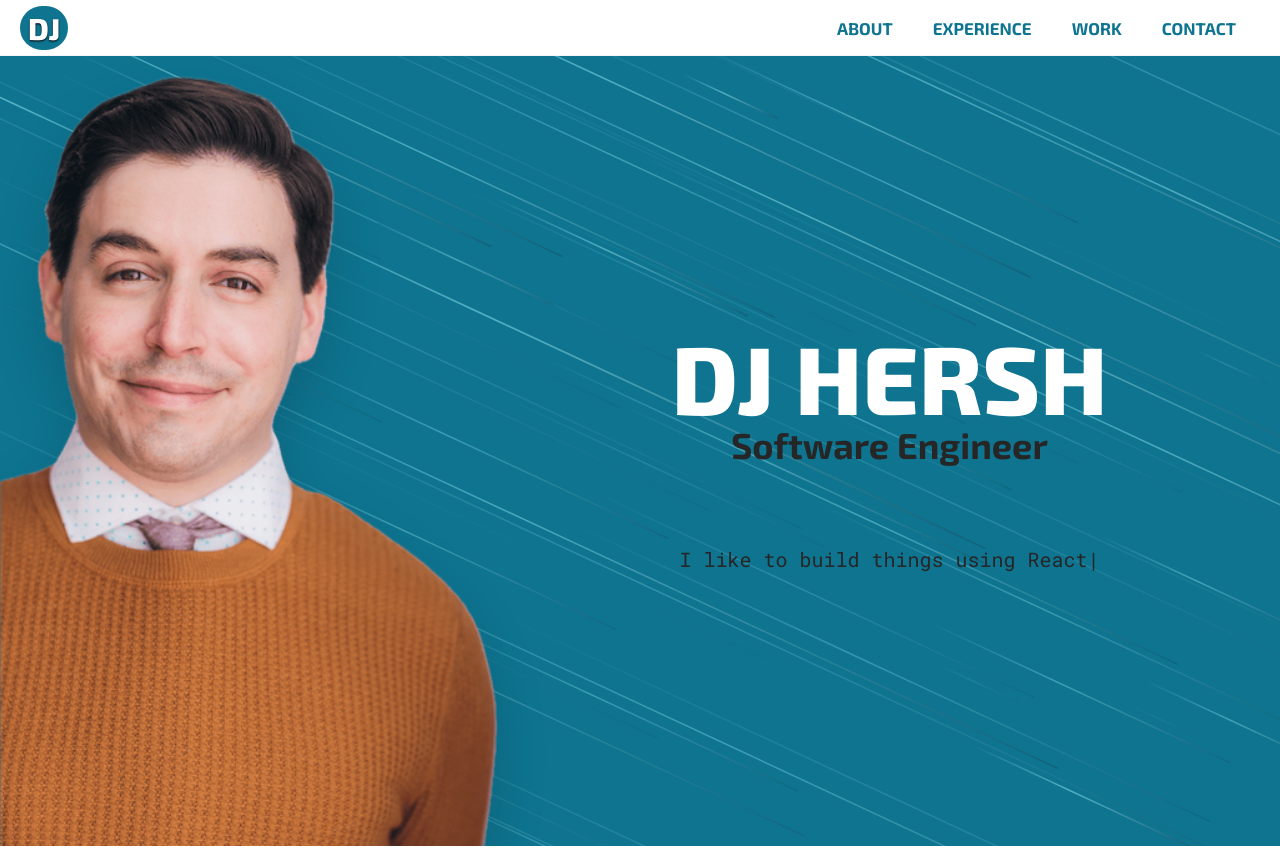
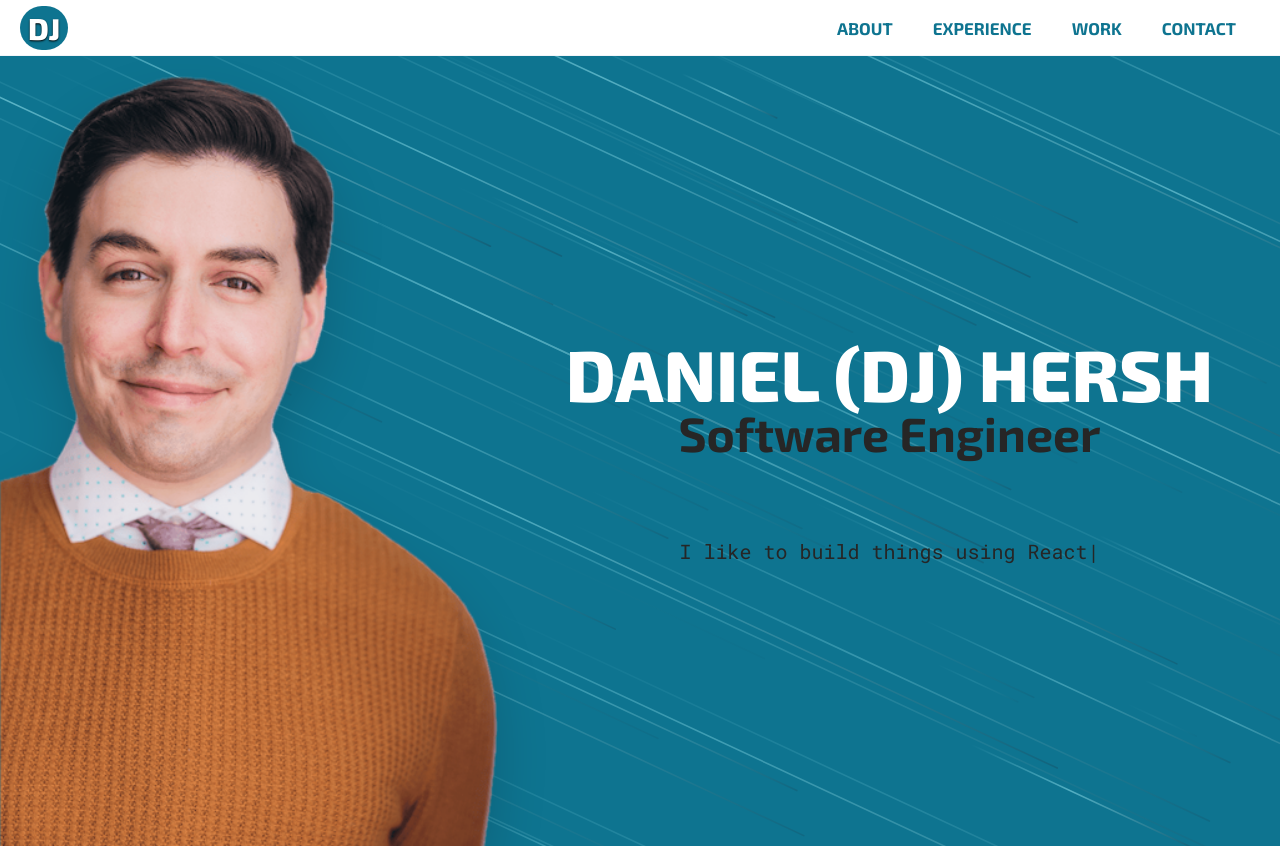
Before and after one commit to DJ620/portfolio-nextjs, a Next.js app: page / in a window 1280 px wide. Shown: the top 848 px of the page. Built offline with nearby package versions, Linux system fonts and the light colour scheme.

Commit message:
changed heading name

```diff
--- a/src/components/Hero/Landing.tsx
+++ b/src/components/Hero/Landing.tsx
@@ -21,10 +21,10 @@
           className={`md:flex md:flex-row-reverse landing`}
         >
           <div className="mx-auto relative my-5 md:flex md:flex-col md:items-center md:justify-center">
-            <p className="font-extrabold text-white text-7xl lg:text-8xl 2xl:text-9xl">
-              DJ HERSH
+            <p className="font-extrabold text-white text-nowrap text-4xl sm:text-6xl md:text-5xl lg:text-6xl xl:text-7xl 2xl:text-8xl">
+              DANIEL (DJ) HERSH
             </p>
-            <p className="text-3xl font-bold text-neutral-800 lg:text-4xl 2xl:text-5xl sm:text-nowrap">
+            <p className="text-2xl sm:text-4xl md:text-3xl lg:text-4xl font-bold text-neutral-800 xl:text-5xl 2xl:text-6xl sm:text-nowrap">
               Software Engineer
             </p>
             <div className="mt-5 text-lg h-20 w-[90vw] md:w-[460px] md:mt-20 md:h-auto xl:text-xl 2xl:text-2xl 2xl:w-[650px] xl:w-[550px] mx-auto">
```
